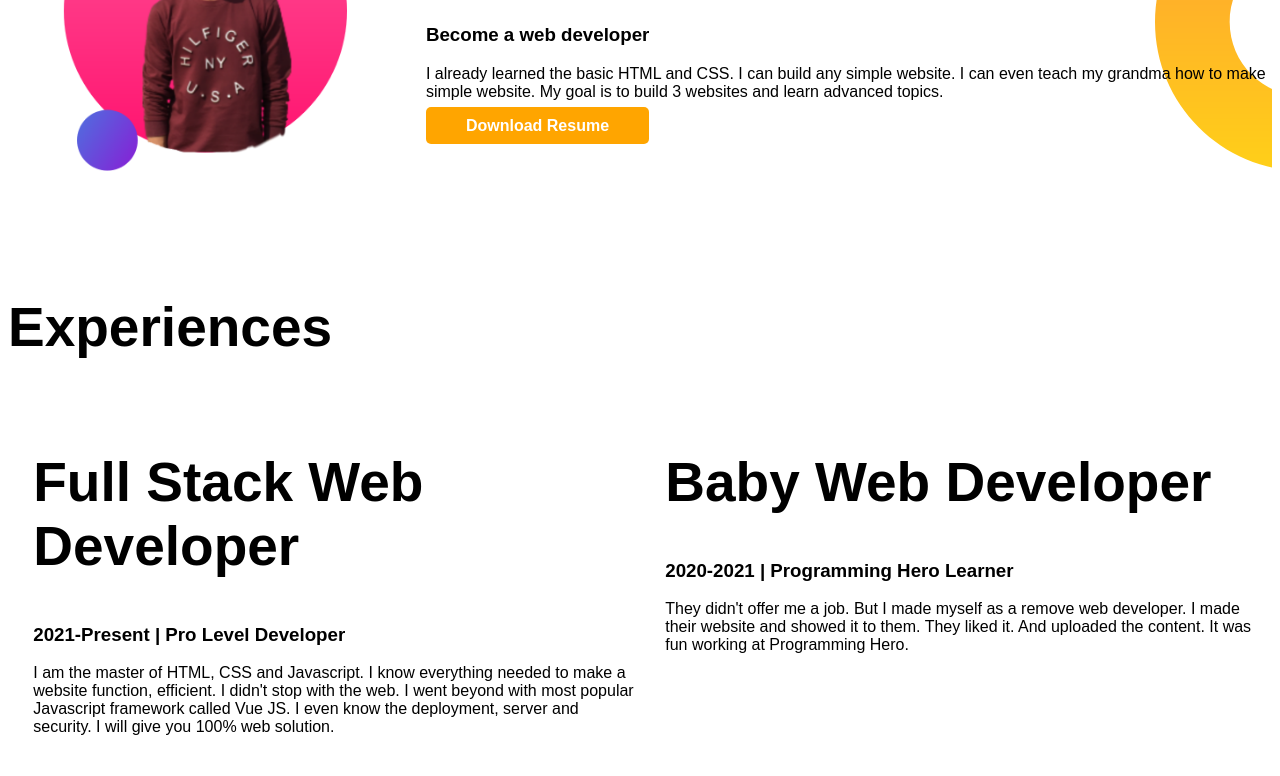
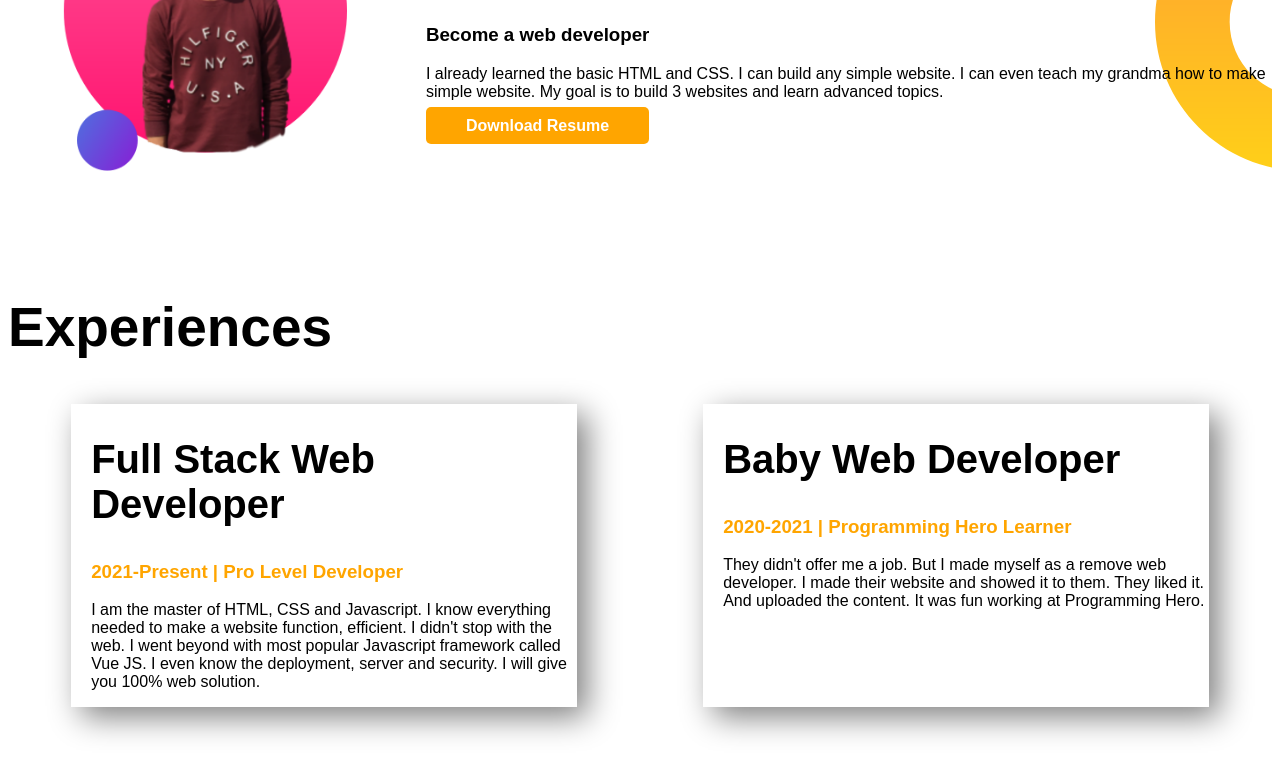
Before and after one commit to juberahmed1/my-developer-portfolio, a plain HTML site: page index.html in a window 1280 px wide. Shown: the part 745-1521 px from the top of the page. Drawn offline with Linux system fonts and the light colour scheme.

Commit message:
addead to git

```diff
--- a/index.html
+++ b/index.html
@@ -33,17 +33,17 @@
 
         <h1>Experiences</h1>
         <div class="flexible-container">
-            <div class="half-width">
-                <h1>Full Stack Web Developer</h1>
-                <h3>2021-Present | Pro Level Developer</h3>
-                <p>I am the master of HTML, CSS and Javascript. I know everything needed to make a website function, efficient. I didn't stop with the web. I went beyond with most popular Javascript framework called Vue JS. I even know the deployment, server
-                    and security. I will give you 100% web solution.</p>
+            <div class="experience-item">
+                <h2>Full Stack Web Developer</h1>
+                    <h3 class="orange-color">2021-Present | Pro Level Developer</h3>
+                    <p>I am the master of HTML, CSS and Javascript. I know everything needed to make a website function, efficient. I didn't stop with the web. I went beyond with most popular Javascript framework called Vue JS. I even know the deployment,
+                        server and security. I will give you 100% web solution.</p>
             </div>
 
-            <div class="half-width">
-                <h1>Baby Web Developer</h1>
-                <h3>2020-2021 | Programming Hero Learner</h3>
-                <p>They didn't offer me a job. But I made myself as a remove web developer. I made their website and showed it to them. They liked it. And uploaded the content. It was fun working at Programming Hero.</p>
+            <div class="experience-item">
+                <h2>Baby Web Developer</h1>
+                    <h3 class="orange-color">2020-2021 | Programming Hero Learner</h3>
+                    <p>They didn't offer me a job. But I made myself as a remove web developer. I made their website and showed it to them. They liked it. And uploaded the content. It was fun working at Programming Hero.</p>
             </div>
         </div>
 
--- a/style.css
+++ b/style.css
@@ -4,6 +4,10 @@ body {
 
 h1 {
     font-size: 55px;
+}
+
+h2 {
+    font-size: 40px;
 }
 
 .orange-color {
@@ -45,4 +49,18 @@ h1 {
     background-position: right;
 }
 
+.experience-item {
+    width: 40%;
+    margin-left: 5%;
+    margin-right: 5%;
+    padding-left: 20px;
+    box-shadow: 10px 10px 30px grey;
+}
+
+.experiences {
+    background-image: url(images/exp-bg.png);
+    background-repeat: no-repeat;
+    background-position: left;
+}
+
 <link rel="preconnect" href="https://fonts.googleapis.com"><link rel="preconnect" href="https://fonts.gstatic.com" crossorigin><link href="https://fonts.googleapis.com/css2?family=Poppins&display=swap" rel="stylesheet">
```
